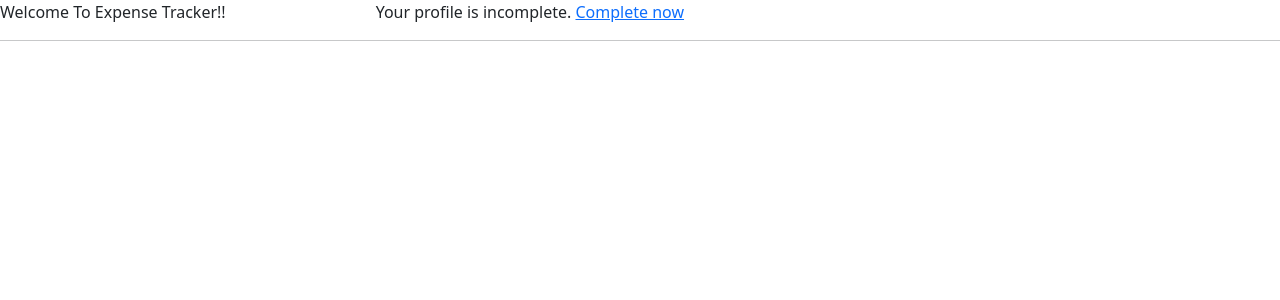
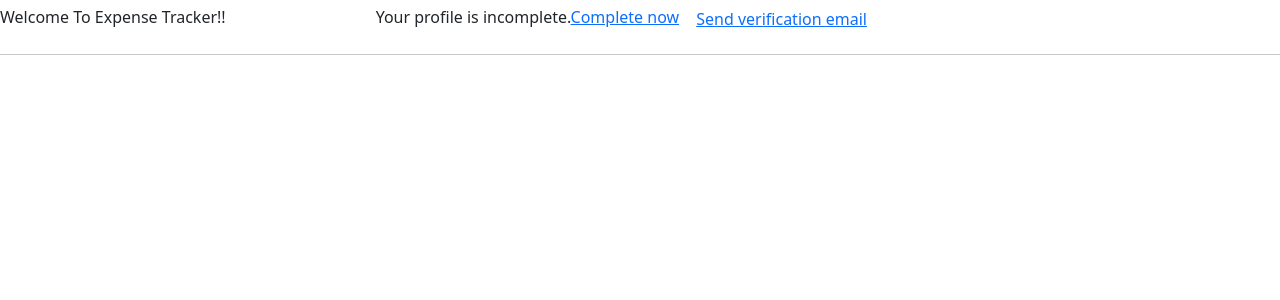
Before and after one commit to ayusha2806/Expense-Tracker-Using-React, a React (Create React App) app: page /welcome in a window 1280 px wide. Shown: the top 300 px of the page. Built offline with nearby package versions, Linux system fonts and the light colour scheme.

Commit message:
Verify User Email

```diff
--- a/src/components/Welcome.js
+++ b/src/components/Welcome.js
@@ -1,12 +1,55 @@
 // Welcome.js
-import React from 'react';
+import React, { useState } from 'react';
 import { Link } from 'react-router-dom';
 
 function Welcome() {
+  const [verificationSent, setVerificationSent] = useState(false);
+  const [error, setError] = useState(null);
+
+  const sendVerificationEmail = async () => {
+    try {
+      const idToken = localStorage.getItem('token');
+      const response = await fetch(
+        `https://identitytoolkit.googleapis.com/v1/accounts:sendOobCode?key=AIzaSyCz5GQw9rpsQ_WeKR1Qj0-CkRUvQUEmogI`,
+        {
+          method: 'POST',
+          body: JSON.stringify({
+            requestType: 'VERIFY_EMAIL',
+            idToken: idToken,
+          }),
+          headers: {
+            'Content-Type': 'application/json',
+          },
+        }
+      );
+
+      if (response.ok) {
+        setVerificationSent(true);
+        setError(null);
+      } else {
+        const errorData = await response.json();
+        setError(errorData.error.message);
+        setVerificationSent(false);
+      }
+    } catch (error) {
+      console.log(error);
+      setError('An error occurred while sending the verification email.');
+      setVerificationSent(false);
+    }
+  };
+
   return (
     <>
       <p style={{ display: 'inline' }}>Welcome To Expense Tracker!!</p>
-      <p style={{ display: 'inline', marginLeft: '150px' }}>Your profile is incomplete. <Link to="/profile">Complete now</Link></p>
+      {!verificationSent && (
+        <p style={{ display: 'inline', marginLeft: '150px' }}>
+          Your profile is incomplete.<Link to="/profile">Complete now</Link>{' '}
+          <button onClick={sendVerificationEmail} className="btn btn-link">
+            Send verification email
+          </button>
+        </p>
+      )}
+      {error && <p style={{ color: 'red', marginTop: '10px' }}>{error}</p>}
       <hr />
     </>
   );
```
